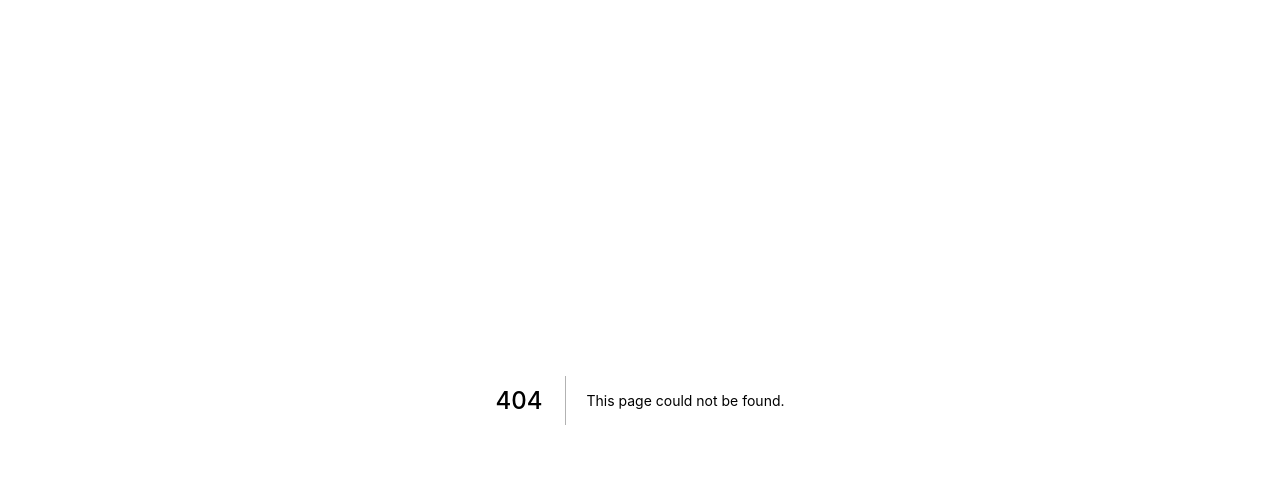
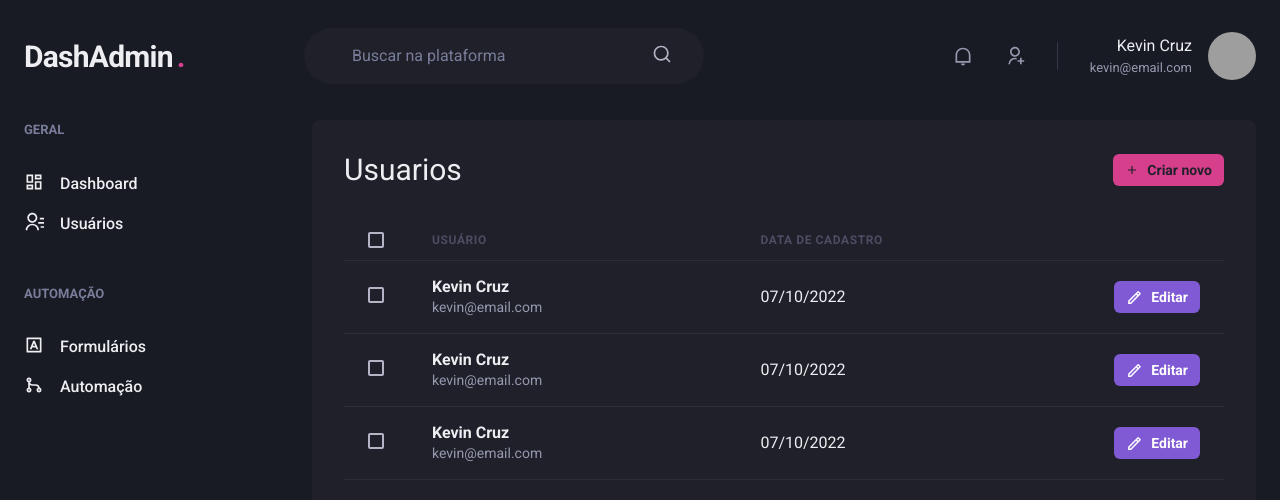
Before and after one commit to kevinmcruzp/dashadmin, a Next.js app: page /users in a window 1280 px wide. Before the commit this address had no page. Shown: the top 500 px of the page. Built offline with nearby package versions, Linux system fonts and the light colour scheme; grey boxes are pictures that could not be loaded.

Commit message:
Pagina de users, onde se criou uma tabela com a listagem de usuarios

```diff
--- /dev/null
+++ b/src/pages/users/index.tsx
@@ -0,0 +1,135 @@
+import {
+  Box,
+  Button,
+  Checkbox,
+  Flex,
+  Heading,
+  Icon,
+  Table,
+  Tbody,
+  Td,
+  Text,
+  Th,
+  Thead,
+  Tr,
+} from "@chakra-ui/react";
+import { RiAddLine, RiPencilLine } from "react-icons/ri";
+import { Header } from "../../components/Header";
+import { Sidebar } from "../../components/Sidebar";
+
+export default function UserList() {
+  return (
+    <Box>
+      <Header />
+
+      <Flex w="100%" my="6" maxW={1480} mx="auto" px="6">
+        <Sidebar />
+
+        <Box flex="1" borderRadius={8} bg="gray.800" p="8">
+          <Flex mb="8" justify="space-between" align="center">
+            <Heading size="lg" fontWeight="normal">
+              Usuarios
+            </Heading>
+
+            <Button
+              as="a"
+              size="sm"
+              bg="pink.500"
+              leftIcon={<Icon as={RiAddLine} />}
+              _hover={{ opacity: 0.9 }}
+            >
+              Criar novo
+            </Button>
+          </Flex>
+
+          <Table colorScheme="whiteAlpha">
+            <Thead>
+              <Tr>
+                <Th px="6" color="gray.300" width="8">
+                  <Checkbox colorScheme="pink" />
+                </Th>
+                <Th>Usuário</Th>
+                <Th>Data de cadastro</Th>
+                <Th width="8"></Th>
+              </Tr>
+            </Thead>
+            <Tbody>
+              <Tr>
+                <Td px="6">
+                  <Checkbox colorScheme="pink" />
+                </Td>
+                <Td>
+                  <Box>
+                    <Text fontWeight="bold">Kevin Cruz</Text>
+                    <Text fontSize="sm" color="gray.300">
+                      kevin@email.com
+                    </Text>
+                  </Box>
+                </Td>
+                <Td> 07/10/2022</Td>
+                <Td>
+                  <Button
+                    as="a"
+                    size="sm"
+                    colorScheme="purple"
+                    leftIcon={<Icon as={RiPencilLine} fontSize="17" />}
+                  >
+                    Editar
+                  </Button>
+                </Td>
+              </Tr>
+              <Tr>
+                <Td px="6">
+                  <Checkbox colorScheme="pink" />
+                </Td>
+                <Td>
+                  <Box>
+                    <Text fontWeight="bold">Kevin Cruz</Text>
+                    <Text fontSize="sm" color="gray.300">
+                      kevin@email.com
+                    </Text>
+                  </Box>
+                </Td>
+                <Td> 07/10/2022</Td>
+                <Td>
+                  <Button
+                    as="a"
+                    size="sm"
+                    colorScheme="purple"
+                    leftIcon={<Icon as={RiPencilLine} fontSize="17" />}
+                  >
+                    Editar
+                  </Button>
+                </Td>
+              </Tr>
+              <Tr>
+                <Td px="6">
+                  <Checkbox colorScheme="pink" />
+                </Td>
+                <Td>
+                  <Box>
+                    <Text fontWeight="bold">Kevin Cruz</Text>
+                    <Text fontSize="sm" color="gray.300">
+                      kevin@email.com
+                    </Text>
+                  </Box>
+                </Td>
+                <Td> 07/10/2022</Td>
+                <Td>
+                  <Button
+                    as="a"
+                    size="sm"
+                    colorScheme="purple"
+                    leftIcon={<Icon as={RiPencilLine} fontSize="17" />}
+                  >
+                    Editar
+                  </Button>
+                </Td>
+              </Tr>
+            </Tbody>
+          </Table>
+        </Box>
+      </Flex>
+    </Box>
+  );
+}
```
